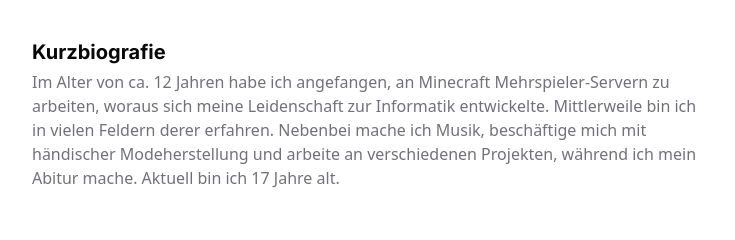
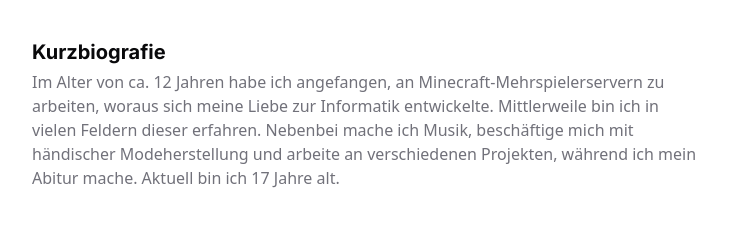
Before and after one commit to tillhfm/portfolio, a Next.js app: page / in a window 1280 px wide. Shown: the part 254-494 px from the top of the page, without its empty margins (272-1007 px from the left). Built offline with nearby package versions, Linux system fonts and the light colour scheme.

Commit message:
fix: typo

```diff
--- a/src/app/page.tsx
+++ b/src/app/page.tsx
@@ -75,7 +75,7 @@ export default function Home() {
             </BlurFade>
             <BlurFade delay={0.65}>
                <p className="mt-1 prose max-w-full text-pretty font-sans text-muted-foreground dark:prose-invert">
-                  Im Alter von ca. 12 Jahren habe ich angefangen, an Minecraft Mehrspieler-Servern zu arbeiten, woraus sich meine Leidenschaft zur Informatik entwickelte. Mittlerweile bin ich in vielen Feldern derer erfahren. Nebenbei mache ich Musik, beschäftige mich mit händischer Modeherstellung und arbeite an verschiedenen Projekten, während ich mein Abitur mache. Aktuell bin ich {age} Jahre alt.
+                  Im Alter von ca. 12 Jahren habe ich angefangen, an Minecraft-Mehrspielerservern zu arbeiten, woraus sich meine Liebe zur Informatik entwickelte. Mittlerweile bin ich in vielen Feldern dieser erfahren. Nebenbei mache ich Musik, beschäftige mich mit händischer Modeherstellung und arbeite an verschiedenen Projekten, während ich mein Abitur mache. Aktuell bin ich {age} Jahre alt.
                </p>
             </BlurFade>
          </section>
```
